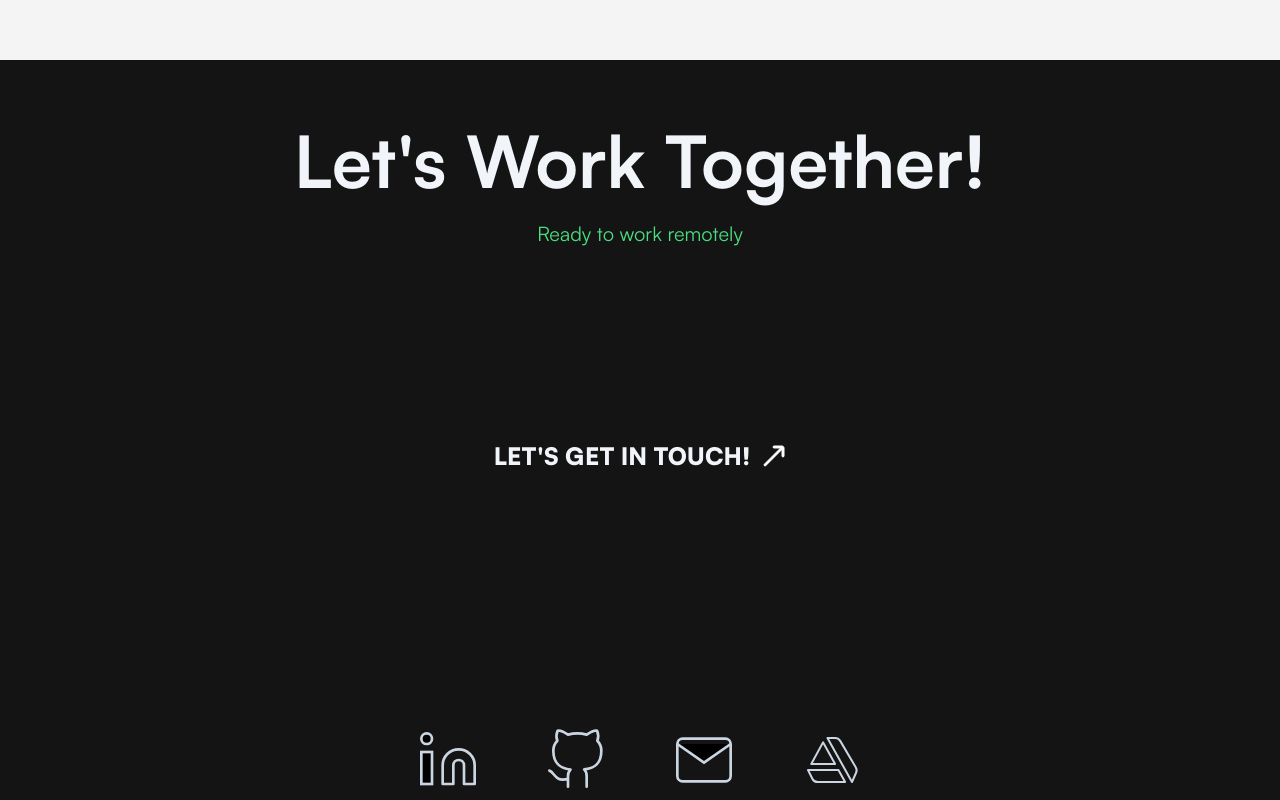
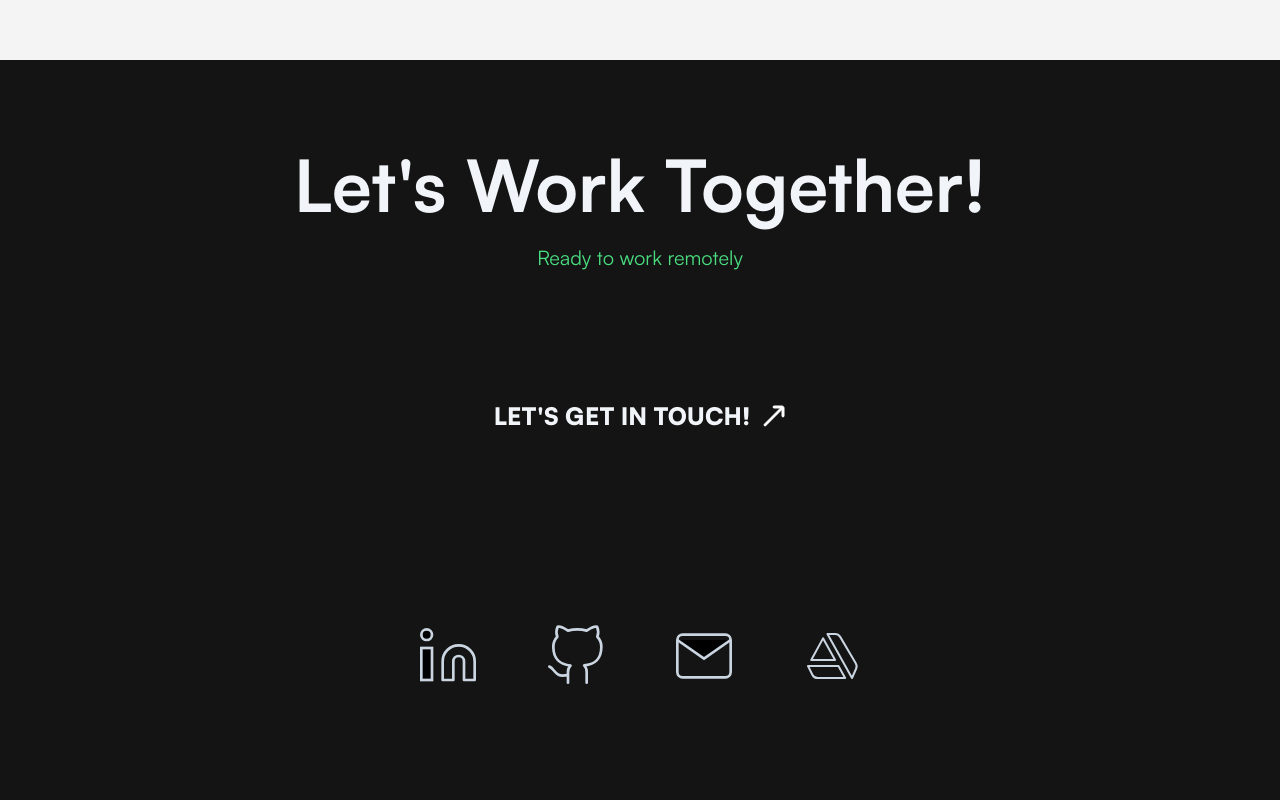
Before and after one commit to iaaron-xyz/portfolio, a React (Vite) app: page / in a window 1280 px wide. Shown: the part 3700-4500 px from the top of the page. Built offline with nearby package versions, Linux system fonts and the light colour scheme.

Commit message:
style corrections

```diff
--- a/src/components/layouts/Footer.jsx
+++ b/src/components/layouts/Footer.jsx
@@ -18,7 +18,7 @@ const FooterContent = () => {
   return (
     <>
       {/* Footer header */}
-      <h2 className='text-7xl mb-6 font-satoshiBold'>
+      <h2 className='text-7xl my-6 font-satoshiBold'>
         Let&apos;s Work Together!
       </h2>
       <h4 className='text-green-400 text-xl'>Ready to work remotely</h4>
@@ -27,11 +27,11 @@ const FooterContent = () => {
       <LinkPage
         text={"LET'S GET IN TOUCH!"}
         iconColor='white'
-        extraClasses='my-48 text-2xl'
+        extraClasses='my-32 text-2xl'
       />
 
       {/* Icons */}
-      <div className='mb-32 flex'>
+      <div className='mb-24 flex'>
         <a href='' className='mx-8'>
           <LinkedinIcon className={iconClasses} h={64} w={64} />
         </a>
--- a/src/index.css
+++ b/src/index.css
@@ -20,7 +20,6 @@
     .nav-scroll {
         /* thanks to https://css.glass */
         background: rgba(255, 255, 255, 0.12);
-        border-radius: 16px;
         box-shadow: 0 4px 30px rgba(0, 0, 0, 0.1);
         backdrop-filter: blur(6.8px);
         -webkit-backdrop-filter: blur(6.8px);
```
